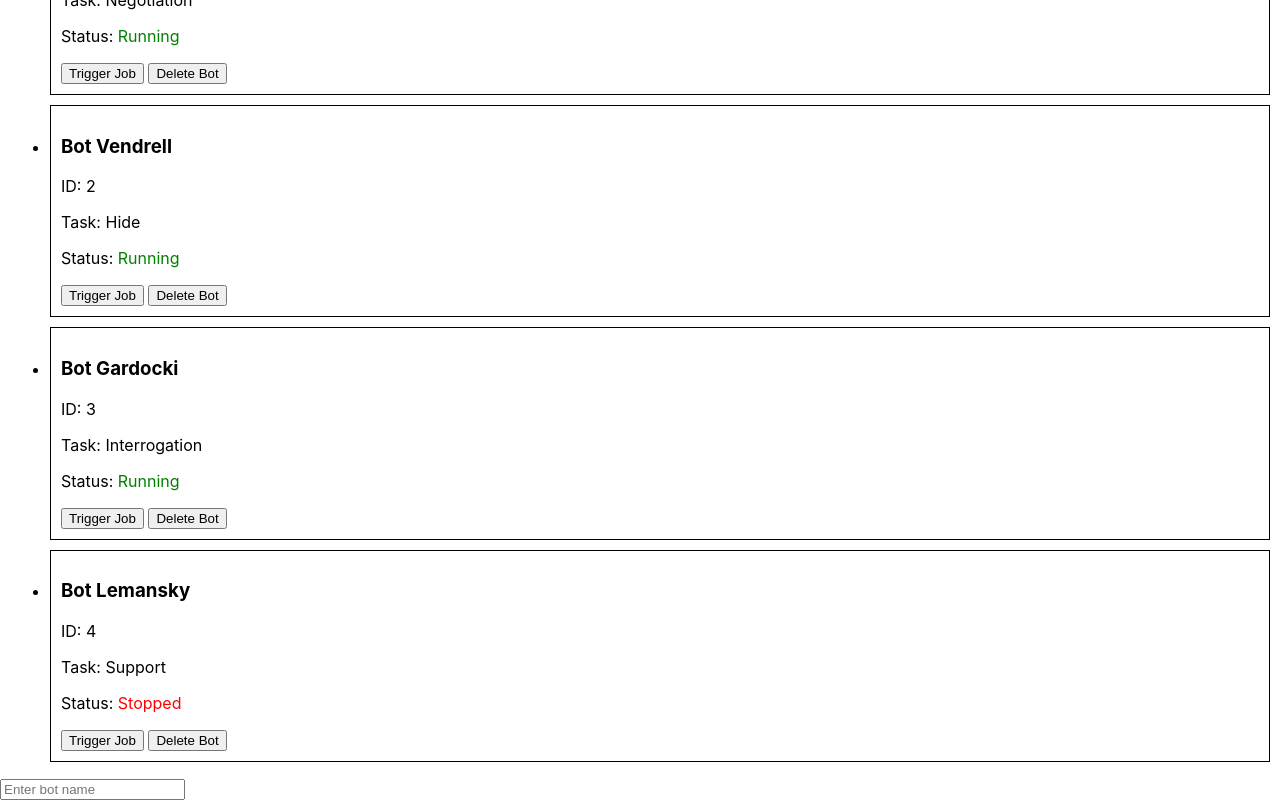
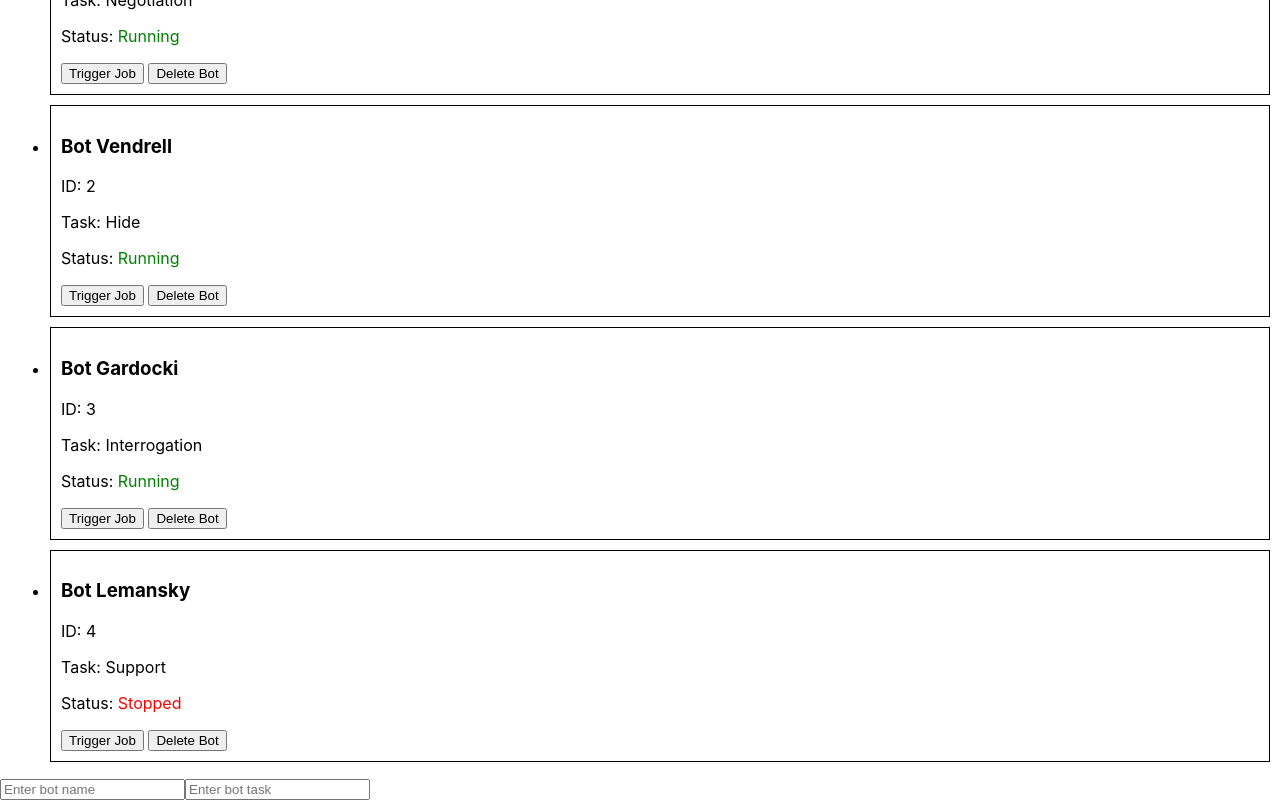
Before and after one commit to Davsan88/dynamic-job-board, a React (Create React App) app: page / in a window 1280 px wide. Shown: the part 662-1462 px from the top of the page. Built offline with nearby package versions, Linux system fonts and the light colour scheme.

Commit message:
Update BotListManager.js

```diff
--- a/src/BotListManager.js
+++ b/src/BotListManager.js
@@ -80,6 +80,12 @@ const NewBotForm = ({ onAddBot }) => {
       onChange={(e) => setName(e.target.value)}  // Update name state
       placeholder="Enter bot name"
     />
+     <input
+      type='text'
+      value={task}
+      onChange={(e) => setTask(e.target.value)}
+      placeholder='Enter bot task'
+    />
 
   </form>
   )
```
